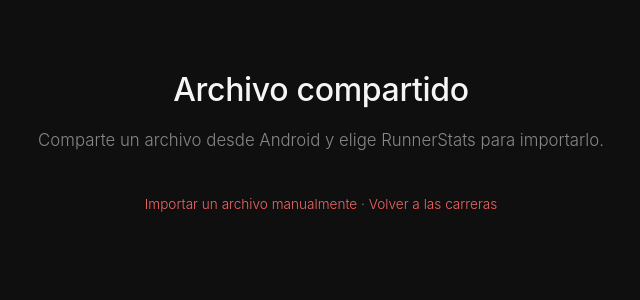
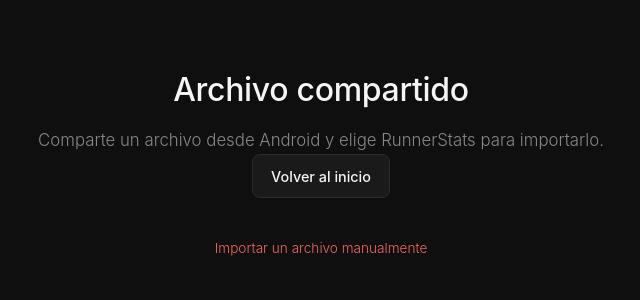
Before and after one commit to solotriples12-a11y/RunnerStats, a Python web app: template templates/compartir.html in a window 1280 px wide. Shown: the top 300 px of the page, without its empty margins (319-959 px from the left). Run offline with Jinja, Linux system fonts and the light colour scheme; the template is opened without the code that fills it, so the values that code supplies are empty.

Commit message:
Anade vuelta al inicio en la importacion

```diff
--- a/static/css/style.css
+++ b/static/css/style.css
@@ -100,6 +100,21 @@
 }
 
 .acciones { margin-top: 1rem; font-size: 0.9rem; }
+
+.boton-inicio {
+    display: inline-flex;
+    align-items: center;
+    min-height: 44px;
+    padding: 0.5rem 1.1rem;
+    background: var(--surface);
+    color: var(--text);
+    border: 1px solid var(--border);
+    border-radius: 8px;
+    font-size: 0.9rem;
+    font-weight: 500;
+}
+
+.boton-inicio:hover { border-color: var(--accent); text-decoration: none; }
 
 .upload {
     display: flex;
--- a/templates/compartir.html
+++ b/templates/compartir.html
@@ -5,6 +5,7 @@
 <header class="hero">
     <h1>Archivo compartido</h1>
     <p id="estado-compartido" role="status" aria-live="polite">Importando…</p>
+    <a class="boton-inicio" href="{{ url_for('index') }}">Volver al inicio</a>
 </header>
 
 <form class="upload" id="reintentar-compartido" hidden>
@@ -14,8 +15,7 @@
 <noscript><p>Activa JavaScript para importar el archivo compartido automáticamente.</p></noscript>
 
 <footer class="note">
-    <a href="{{ url_for('importar') }}">Importar un archivo manualmente</a> ·
-    <a href="{{ url_for('index') }}">Volver a las carreras</a>
+    <a href="{{ url_for('importar') }}">Importar un archivo manualmente</a>
 </footer>
 {% endblock %}
 
--- a/templates/importar.html
+++ b/templates/importar.html
@@ -4,6 +4,7 @@
 {% block contenido %}
 <header class="hero">
     <h1>Importar</h1>
+    <a class="boton-inicio" href="{{ url_for('index') }}">Volver al inicio</a>
 </header>
 
 <form class="upload" method="post" enctype="multipart/form-data">
@@ -57,6 +58,5 @@
 <footer class="note">
     <code>.json</code> de My Run Stats y Huawei · <code>.fit</code> del Amazfit y Strava ·
     <code>.tcx</code> de Nike y Huawei. Máximo 64 MB por tanda.
-    <a href="{{ url_for('index') }}">Volver a las carreras</a>
 </footer>
 {% endblock %}
```
Also changed, not shown: ARCHITECTURE.md (+3 -0 lines), BACKLOG.md (+2 -2 lines), DECISIONS.md (+12 -0 lines), PROGRESS.md (+17 -0 lines).
